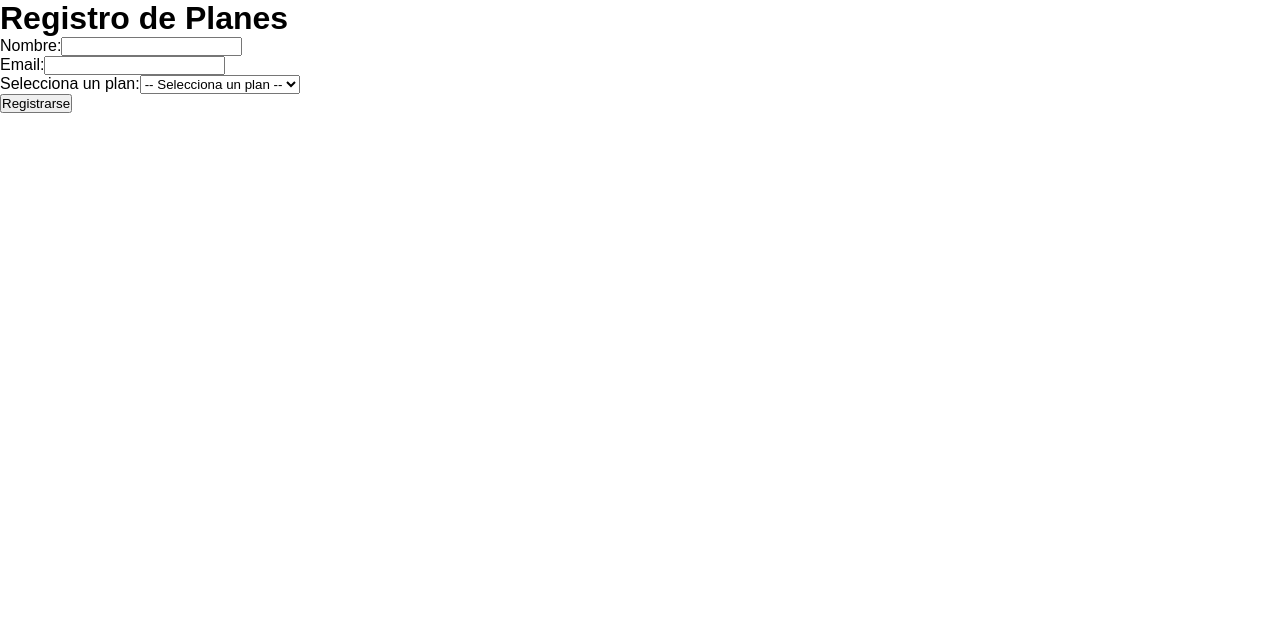
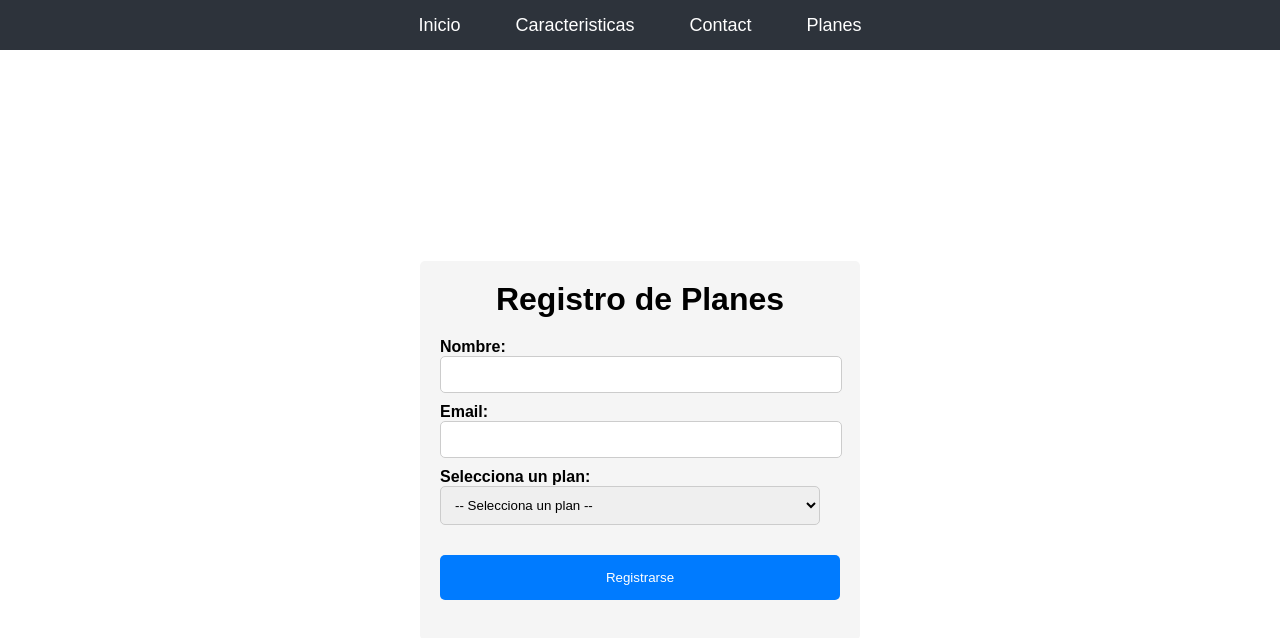
Before and after one commit to crescowboy/appwebfitness, a React (Create React App) app: page /registro in a window 1280 px wide. Shown: the top 638 px of the page. Built offline with nearby package versions, Linux system fonts and the light colour scheme.

Commit message:
agregando alerta de sweetalert

```diff
--- a/package.json
+++ b/package.json
@@ -12,6 +12,7 @@
     "react-router-dom": "^6.14.1",
     "react-scripts": "5.0.1",
     "react-toastify": "^9.1.3",
+    "sweetalert2": "^11.7.12",
     "web-vitals": "^2.1.4"
   },
   "scripts": {
--- a/src/App.js
+++ b/src/App.js
@@ -6,7 +6,8 @@ import Planes from './paginas/Planes';
 import Entreno_page from './paginas/Entreno_page';
 import Progreso_page from './paginas/Progreso_page';
 import Food_page from './paginas/Food_page';
-import RegistroPlanes from './paginas/Registroplanes';
+import RegistroPlan from './paginas/RegistroPlan';
+
 
 
 function App() {
@@ -22,7 +23,7 @@ function App() {
         <Route path='/entreno' element={<Entreno_page></Entreno_page>}></Route>
         <Route path='/progreso' element={<Progreso_page></Progreso_page>}></Route>
         <Route path='/food' element={<Food_page></Food_page>}></Route>
-        <Route path='registro' element={<RegistroPlanes></RegistroPlanes>}></Route>
+        <Route path='registro' element={<RegistroPlan></RegistroPlan>}></Route>
       </Routes>
    </>
   );
--- a/src/index.css
+++ b/src/index.css
@@ -358,3 +358,62 @@ header{
 .entrenamientos-contact button:hover {
   background-color: #0056b3;
 }
+
+/* REGISTRO PLANES */
+
+.registro-planes {
+
+  width: 400px;
+  padding: 20px;
+  background-color: #f5f5f5;
+  border-radius: 5px;
+}
+
+.registro-planes h1 {
+  text-align: center;
+  margin-bottom: 20px;
+}
+
+.registro-planes form {
+  display: flex;
+  flex-direction: column;
+}
+
+.registro-planes form div {
+  margin-bottom: 10px;
+}
+
+.registro-planes label {
+  font-weight: bold;
+}
+
+.registro-planes input,
+.registro-planes select {
+  width: 95%;
+  padding: 10px;
+  border: 1px solid #ccc;
+  border-radius: 5px;
+}
+
+.registro-planes button {
+  width: 100%;
+  padding: 15px;
+  margin-top: 20px;
+  margin-bottom: 20px;
+  background-color: #007bff;
+  color: #fff;
+  border: none;
+  border-radius: 5px;
+  cursor: pointer;
+}
+
+.registro-planes button:hover {
+  background-color: #0069d9;
+}
+
+.registro-padre{
+  display: flex;
+  align-items: center;
+  justify-content: center;
+  height: 100vh;
+}
--- a/src/paginas/RegistroPlanes.jsx
+++ b/src/paginas/RegistroPlan.jsx
@@ -1,6 +1,9 @@
 import React, { useState } from 'react';
+import Nav from '../Nav';
+import Swal from 'sweetalert2';
 
-const RegistroPlanes = () => {
+
+const RegistroPlan = () => {
   const [nombre, setNombre] = useState('');
   const [email, setEmail] = useState('');
   const [planSeleccionado, setPlanSeleccionado] = useState('');
@@ -16,11 +19,27 @@ const RegistroPlanes = () => {
     setPlanSeleccionado('');
 
     // Mostrar un mensaje de registro exitoso o realizar otra acción
-    alert('Registro exitoso');
+    Swal.fire({
+      title: '',
+      text: 'Enviado con exito',
+      icon: 'success',
+      timer: 2000,
+      timerProgressBar: true,
+    })
   };
 
   return (
     <div>
+        <header>
+            <div>
+            <Nav></Nav>
+            </div>
+
+        </header>
+    <div className='registro-padre'>
+
+    <div className='registro-planes'>
+
       <h1>Registro de Planes</h1>
       <form onSubmit={handleRegistro}>
         <div>
@@ -35,15 +54,17 @@ const RegistroPlanes = () => {
           <label htmlFor="plan">Selecciona un plan:</label>
           <select id="plan" value={planSeleccionado} onChange={(e) => setPlanSeleccionado(e.target.value)} required>
             <option value="">-- Selecciona un plan --</option>
-            <option value="plan1">Plan 1</option>
-            <option value="plan2">Plan 2</option>
-            <option value="plan3">Plan 3</option>
+            <option value="Plan Basico">Plan Basico</option>
+            <option value="Plan Avanzado">Plan Avanzado</option>
+            <option value="Plan Premium">Plan Premium</option>
           </select>
         </div>
         <button type="submit">Registrarse</button>
       </form>
     </div>
+    </div>
+    </div>
   );
 };
 
-export default RegistroPlanes;
+export default RegistroPlan;
```
Also changed, not shown: 1 other file (tests, documents, lock files or other folders).
